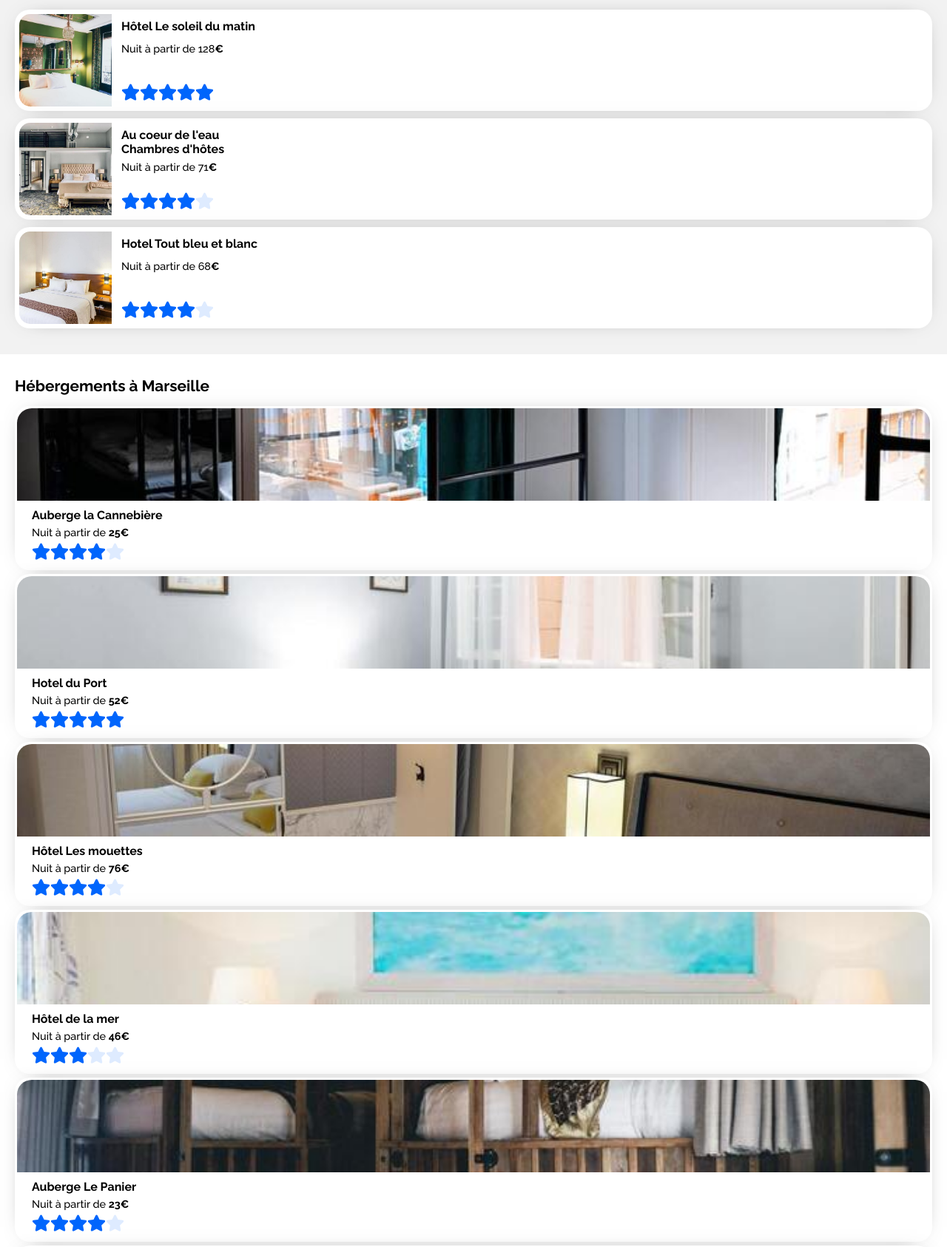
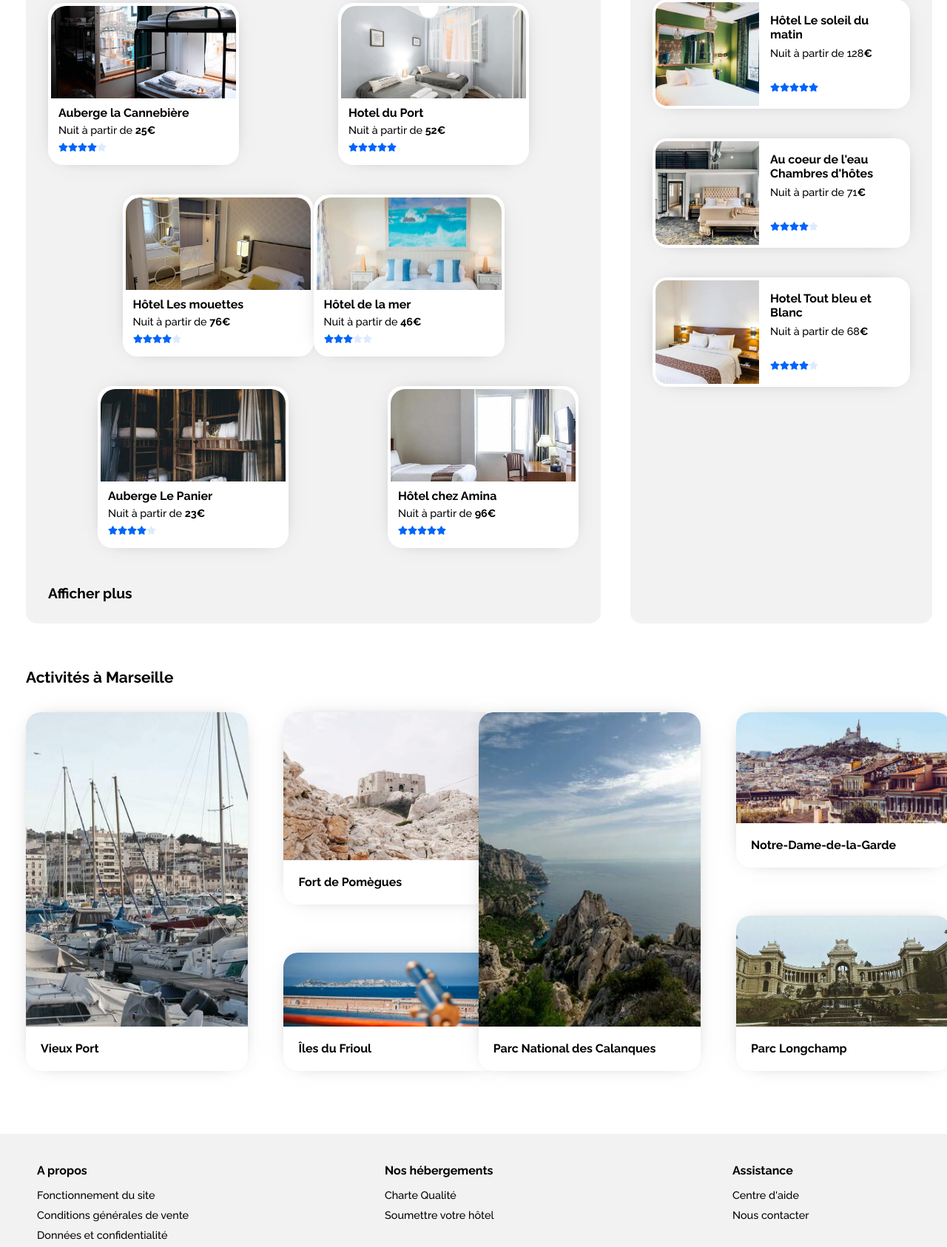
Before and after one commit to Soca-OC/SampaioOceane_2_07042021, a plain HTML site: page index.html in a window 1280 px wide. Shown: the part 461-2147 px from the top of the page at 74% size. Drawn offline with Linux system fonts and the light colour scheme.

Commit message:
finalisation version desktop

```diff
--- a/index.html
+++ b/index.html
@@ -72,6 +72,7 @@
             </div>
         </section>
 <!--Mise en avant des hebergements populaires-->
+        <div id="hebergement-general">
             <aside>
                 <div>
                     <h2>Les plus populaires</h2>
@@ -113,7 +114,7 @@
                     <a href="">
                         <img src="images/hebergements/tout-bleu-et-blanc.jpg" alt="Tout bleu et blanc"/>
                         <div>
-                        <h3>Hotel Tout bleu et blanc</h3>
+                            <h3>Hotel Tout bleu et Blanc</h3>
                             <p>Nuit à partir de 68<b>€</b></p>
                             <div class="note-etoile">
                                 <img src="images/logo/star-solid-bleu.svg" alt="étoiles-bleu" class="icone star"/>
@@ -129,6 +130,7 @@
     <!--Hebergement dans la ville choisit-->
             <section id="hebergements">
                 <h2>Hébergements à Marseille</h2>
+                <div>
                     <article>
                         <a href="">
                             <img src="images/hebergements/auberge-la-cannebiere.jpg" alt="Cannebière"/>
@@ -225,17 +227,22 @@
                             </div>
                         </a>
                    </article>
+                </div>
                <a href="">Afficher plus</a>
             </section>
+        </div>
 <!--Section Activités dans la ville choisit-->
         <section id="activites">
             <h2>Activités à Marseille</h2>
+            <div>
+                <div>
                     <article>
                         <a href="">
                             <img src="images/activites/vieux-port.jpg" alt="Vieux Port"/>
                             <h3>Vieux Port</h3>
                         </a>
                     </article>
+                    <div>
                         <article>
                             <a href="">
                                 <img src="images/activites/fort-de-pomegues.jpg" alt="Fort de Pomègues"/>
@@ -248,12 +255,16 @@
                                 <h3>Îles du Frioul</h3>
                             </a>
                         </article>
+                    </div>
+                </div>
+                <div>
                     <article>
                         <a href="">
                             <img src="images/activites/parc-national-des-calanques.jpg" alt="Parc National des Calanques"/>
                             <h3>Parc National des Calanques</h3>
                         </a>
                     </article>
+                    <div>
                         <article>
                             <a href="">
                                 <img src="images/activites/notre-dame-de-la-garde.jpg" alt="Notre-Dame-de-la-Garde"/>
@@ -266,6 +277,10 @@
                                 <h3>Parc Longchamp</h3>
                             </a>
                     </article>
+                    </div>
+                </div>
+            </div>
+
         </section>
         <footer>
             <article>
--- a/style.css
+++ b/style.css
@@ -140,6 +140,7 @@ section#recherche>form>input{
     border: 1px solid #F2F2F2;
     padding: 10px;
     width: 65%;
+    height: 60px;
 }
 section#recherche>form>img{
     width: 20px;
@@ -157,7 +158,7 @@ section#recherche>form>img.recherche{
     padding: 20px ;
 }
 section#recherche>form>span{
-    visibility: hidden;
+    display: none;
     width: 0px;
     margin: -100px;
 }
@@ -251,49 +252,49 @@ aside>article>a>div>p{
 /**** fin aside ****/
 
 /**** Hebergement & Activités ****/
-section#hebergements>article, section#activites>article, aside>article{
+div#hebergement-general>section#hebergements>div>article, section#activites>div>div>article, section#activites>div>div>div>article, aside>article{
     background-color: white;
     border-radius: 20px;
     box-shadow: 0px 0px 29px -20px rgba(0,0,0,0.75);
 }
-section#hebergements>article, aside>article{
+div#hebergement-general>section#hebergements>div>article, aside>article{
     margin: 5px 0;
     padding: 3px;
 }
-section#hebergements>article>a, section#activites>article>a{
+div#hebergement-general>section#hebergements>div>article>a, section#activites>div>div>article>a,section#activites>div>div>div>article>a{
     display: flex;
     flex-direction: column;
     text-decoration: none;
     color: black;
 }
-section#hebergements>article>a>img, section#activites>article>a>img{
+div#hebergement-general>section#hebergements>div>article>a>img, section#activites>div>div>article>a>img, section#activites>div>div>div>article>a>img{
     height: 125px;
     border-radius: 20px 20px 0 0;
     object-fit: cover;
 }
 /**** Hebergement ****/
-section#hebergements>article>a>div{
+div#hebergement-general>section#hebergements>div>article>a>div{
     padding: 10px 20px;
 }
-section#hebergements>article>a>div>p{
+div#hebergement-general>section#hebergements>div>article>a>div>p{
     margin: 5px 0;
     font-size: 0.9em;
 }
-section#hebergements>article:nth-child(7){
+div#hebergement-general>section#hebergements>div>article:nth-child(7){
     margin-bottom: 30px;
 }
-section#hebergements>a{
+div#hebergement-general>section#hebergements>a{
     text-decoration: none;
     color: black;
     font-size: 1.1em;
 }
 /**** fin hebergements ****/
 /**** Activites ****/
-section#activites > article{
+section#activites > div > div > article, section#activites > div > div > div > article{
     padding: 0;
     margin: 30px 0;
 }
-section#activites>article>a>h3{
+section#activites> div > div > article > a > h3, section#activites> div > div > div > article > a > h3{
     padding: 20px;
 }
 
@@ -316,10 +317,11 @@ footer>article>a{
 
 /*Ordinateur*/
 @media screen and (min-width: 1024px){
-.icone{
-    width: 25px;
-    height: 25px;
+
+h2{
+    font-size: 1.3em;
 }
+
 /**** header ****/
 header{
     flex-wrap: nowrap;
@@ -327,7 +329,7 @@ header{
     align-items: baseline;
 }
 header>img{
-    position: fixed;
+    position: absolute;
     left: 0;
     align-self: center;
 }
@@ -341,7 +343,7 @@ nav>ul{
     margin-top: 0;
 }
 nav>ul>li{
-    padding: 40px 30px 0px 30px;
+    padding: 40px 40px 0px 40px;
     border-bottom: none;
     border-top: 2px solid white;
 }
@@ -354,38 +356,41 @@ nav>ul>li.lien-actif{
 h1{
     margin: 0;
     padding: 5px 0;
+    font-size: 1.4em
 }
 section#recherche>form{
     margin: 20px 0;
 }
 section#recherche>form>input{
-    width: 260px;
-    height: 55px;
+    width: 250px;
+    height: 50px;
     padding: 20px;
+    font-size: 1.2em;
 }
 section#recherche > form > img.point-map{
     padding: 0 20px;
-    height: 55px;
+    height: 50px;
     width: 15px;
     border-radius: 15px 0 0 15px;
 }
 section#recherche > span {
-    padding: 5px 0;
+    padding: 10px 0;
+    font-size: 1.05em;
 }
 section#recherche > form > img.recherche{
-    visibility: hidden;
+    display: none;
     width: 0;
     margin: 0;
     padding: 0;
 }
 section#recherche > form > span{
+    display: block;
     margin: 0;
-    visibility: visible;
     width: auto;
     align-self: center;
-    line-height: 55px;
+    line-height: 50px;
     padding: 0 15px;
-    font-size: 1.2em;
+    font-size: 1.1em;
     background-color: #0065FC;
     color: white;
     border-radius: 0 15px 15px 0;
@@ -398,16 +403,19 @@ section#recherche > div{
 }
 section#recherche > div > h4{
     margin: 0 15px;
+    font-size: 1.1em;
+
 }
 section#recherche > div > ul > li{
-    margin: 10px 15px;
+    margin: 10px 13px;
 
 }
 section#recherche > div > ul > li > a > img.icone{
     padding: 15px;
 }
 section#recherche > div > ul > li > a > span {
-    padding: 10px 10px;
+    padding: 5px 20px;
+    font-size: 1.2em;
 }
 section#recherche > div:last-child{
     justify-content: start;
@@ -416,8 +424,162 @@ section#recherche > div:last-child{
 section#recherche > div > img.information{
     height: 13px;
 }
+section#recherche > div > p{
+    font-size: 1.1em;
+}
 /**** fin recherche ****/
+/**** hebergement ****/
+div#hebergement-general{
+    display: flex;
+    justify-content: space-between;
+}
+div#hebergement-general > section#hebergements > div > article, aside > article{
+    padding: 4px;
+}
+/*** aside ***/
+aside{
+    order: 1;
+    margin: 0 20px;
+    padding: 30px;
+    border-radius: 15px;
+    border-radius: 15px;
+    margin-left: 5px;
+}
+aside > div{
+    margin-bottom: 5px;
+}
+aside > article {
+    margin-bottom: 40px;
+    margin-top: 0;
+}
+aside > article > a > img{
+    margin: 0;
+    width: 140px;
+    height: 140px;
+}
+aside > article > a > div{
+    padding: 15px;
+    width: 170px;
+}
+aside > article > a > div > p{
+    height: min-content;
+}
 
+/*** hebergements ***/
+div#hebergement-general>section#hebergements {
+    width: 100%;
+    padding: 30px;
+    background-color: #F2F2F2;
+    margin: 0 35px;
+    border-radius: 15px ;
+}
+div#hebergement-general>section#hebergements > a {
+    font-size: 1.2em;
+}
+div#hebergement-general>section#hebergements>div{
+    display: flex;
+    flex-wrap: wrap;
+    padding: 10px 0;
+}
+div#hebergement-general>section#hebergements>div>h2{
+    margin: 20px;
+}
+div#hebergement-general>section#hebergements>div>article{
+    width: 250px;
+    margin: 0 auto 40px auto;
+}
+div#hebergement-general > section#hebergements > div > article:nth-child(1) {
+    margin: 0 auto 40px 0;
+}
+div#hebergement-general > section#hebergements > div > article:nth-child(4) {
+    margin: 0 auto 40px 0;
+}
+div#hebergement-general > section#hebergements > div > article:nth-child(3) {
+    margin: 0 0 40px auto;
+}
+div#hebergement-general > section#hebergements > div > article:nth-child(6){
+    margin: 0 0 40px auto;
+}
+div#hebergement-general > section#hebergements > div > article > a > div {
+    padding: 10px 10px;
+}
+/**** fin hebergements ****/
+/**** Activites ****/
+#activites{
+    margin: 60px 30px 40px 35px;
+    padding: 0;
+    align-content: flex-end;
+}
+section#activites > div {
+    display: flex;
+}
+section#activites > div > div {
+    display: flex;
+    width: 50%;
+}
+section#activites > div > div > article{
+    width: 45%;
+    margin-right: 65px;
+    width: 300px;
+}
+
+section#activites > div > div > article, section#activites > div > div > div > article{
+    margin-top: 20px;
+    margin-bottom: 45px;
+}
+section#activites > div > div > article > a > img{
+    height:425px;
+}
+
+section#activites > div > div > div{
+    display: flex;
+    flex-direction: column;
+    width: 45%;
+    margin-right: 40px;
+    justify-content: space-between;
+    align-items: end;
+}
+section#activites > div > div > div > article {
+    flex: 1;
+    width: 290px;
+}
+section#activites > div > div > div > article:nth-child(1) > a > img{
+    height: 200px;
+}
+section#activites > div > div > div > article:nth-child(2) > a > img{
+    height: 100px;
+
+}
+section#activites > div > div:nth-child(2) > div > article > a > img{
+    height: 150px;
+}
+section#activites > div > div:nth-child(2) > div{
+    margin-right: 0px;
+}
+section#activites > div > div:nth-child(2){
+    justify-content: flex-end;
+    margin-left: 35px;
+}
+section#activites > div > div > article > a > h3, section#activites > div > div > div > article > a > h3{
+    height: 20px;
+}
+/**** footer ****/
+footer{
+    display: flex;
+}
+footer > article {
+    margin: 0 200px 0px 30px;
+    width: 240px;
+}
+footer > article > a{
+    font-size: 0.9em;
+}
+footer > article > h4{
+    font-size: 1em;
+}
+footer > article:nth-child(3){
+    margin-right: 0px;
+}
 }
 
 /*Tablette*/
```
Lines whose indentation alone changed are shown as unchanged.
